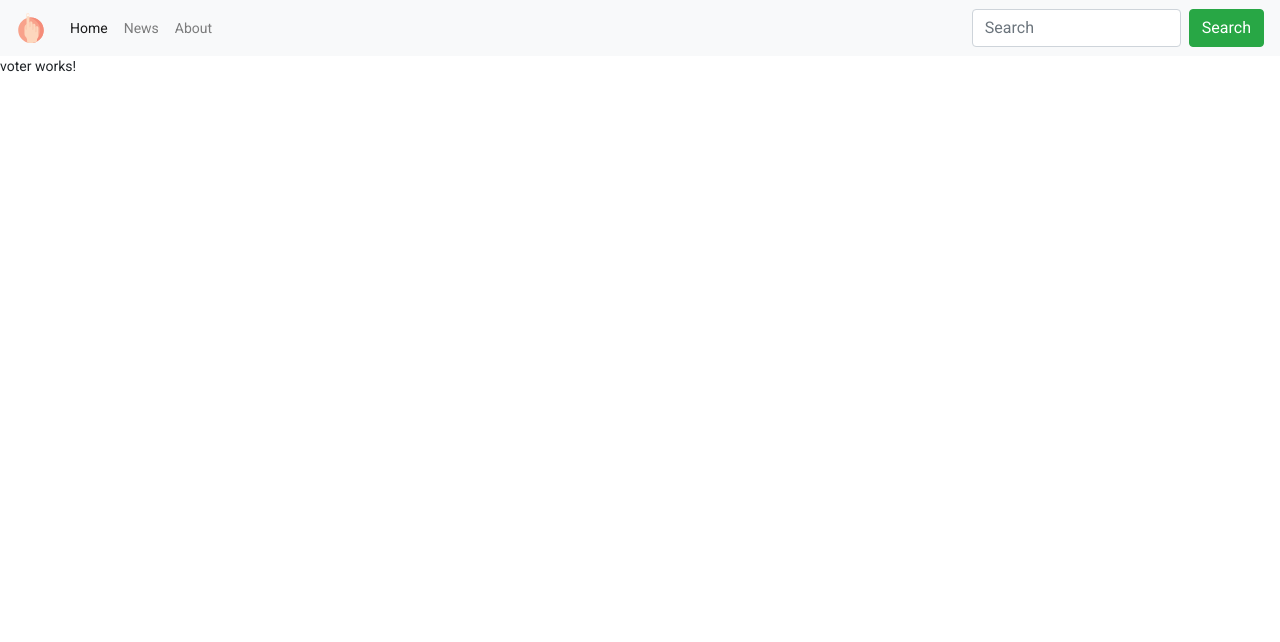
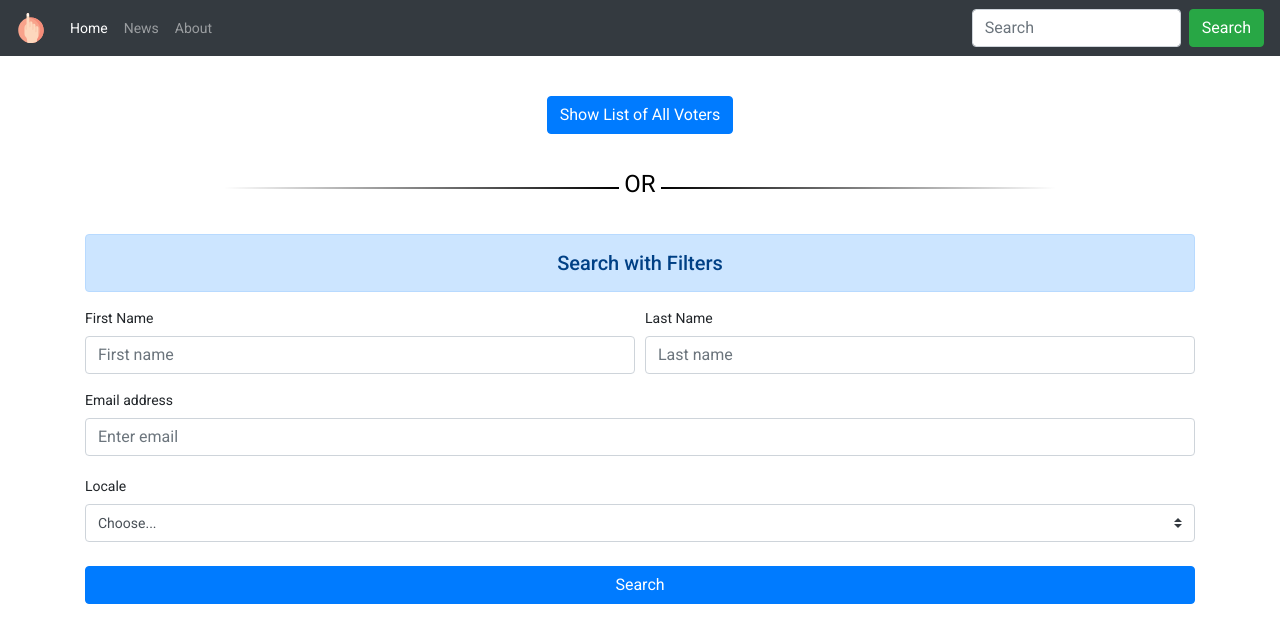
Before and after one commit to anshulShende/e_voting_app, an Angular app in the folder frontend/: page /voter in a window 1280 px wide. Shown: the top 642 px of the page. Built offline with nearby package versions, Linux system fonts and the light colour scheme.

Commit message:
completed voters page

```diff
--- a/frontend/src/app/app.component.html
+++ b/frontend/src/app/app.component.html
@@ -1,4 +1,4 @@
-<nav class="navbar navbar-expand-lg navbar-light bg-light">
+<nav class="navbar navbar-expand-lg navbar-dark bg-dark">
     <a class="navbar-brand" href="#">
       <img src="../assets/vote.svg" width="30" height="30" alt="">
     </a>
--- a/frontend/src/app/components/voter/voter.component.css
+++ b/frontend/src/app/components/voter/voter.component.css
@@ -0,0 +1,39 @@
+.container{
+    margin-top: 40px;
+}
+.block{
+    margin-top: 20px;
+}
+.divider {								/* minor cosmetics */
+    display: table;
+    font-size: 24px;
+    text-align: center;
+    width: 75%; 						/* divider width */
+    margin: 40px auto;					/* spacing above/below */
+}
+.divider span { display: table-cell; position: relative; }
+.divider span:first-child, .divider span:last-child {
+    width: 50%;
+    top: 13px;							/* adjust vertical align */
+    -moz-background-size: 100% 2px; 	/* line width */
+    background-size: 100% 2px; 			/* line width */
+    background-position: 0 0, 0 100%;
+    background-repeat: no-repeat;
+}
+.divider span:first-child {				/* color changes in here */
+    background-image: -webkit-gradient(linear, 0 0, 0 100%, from(transparent), to(#000));
+    background-image: -webkit-linear-gradient(180deg, transparent, #000);
+    background-image: -moz-linear-gradient(180deg, transparent, #000);
+    background-image: -o-linear-gradient(180deg, transparent, #000);
+    background-image: linear-gradient(90deg, transparent, #000);
+}
+.divider span:nth-child(2) {
+    color: #000; padding: 0px 5px; width: auto; white-space: nowrap;
+}
+.divider span:last-child {				/* color changes in here */
+    background-image: -webkit-gradient(linear, 0 0, 0 100%, from(#000), to(transparent));
+    background-image: -webkit-linear-gradient(180deg, #000, transparent);
+    background-image: -moz-linear-gradient(180deg, #000, transparent);
+    background-image: -o-linear-gradient(180deg, #000, transparent);
+    background-image: linear-gradient(90deg, #000, transparent);
+}
--- a/frontend/src/app/components/voter/voter.component.html
+++ b/frontend/src/app/components/voter/voter.component.html
@@ -1 +1,33 @@
-<p>voter works!</p>
+<div class="container">
+    <div class="text-center">
+        <button type="button" class="btn btn-primary btn-md align-center">Show List of All Voters</button>
+    </div>
+    <div class="divider"><span></span><span>OR</span><span></span></div>
+    <form>
+        <h2 class="alert alert-primary text-center">Search with Filters</h2>
+        <div class="form-group form-row">
+            <div class="col">
+                <label for="exampleInputEmail1">First Name</label>
+                <input type="text" class="form-control" placeholder="First name">
+            </div>
+            <div class="col">
+                <label for="exampleInputEmail1">Last Name</label>
+                <input type="text" class="form-control" placeholder="Last name">
+            </div>
+        </div>
+        <div class="form-group">
+            <label for="exampleInputEmail1">Email address</label>
+            <input type="email" class="form-control" id="exampleInputEmail1" placeholder="Enter email">
+        </div>
+        <div class="form-group">
+            <label class="my-1 mr-2" for="inlineFormCustomSelectPref">Locale</label>
+            <select class="custom-select my-1 mr-sm-2" id="inlineFormCustomSelectPref">
+                <option selected>Choose...</option>
+                <option value="1">Kasarvadavali</option>
+                <option value="2">Manpada</option>
+                <option value="3">Naupada</option>
+            </select>
+        </div>
+        <button type="button" class="btn btn-primary btn-md btn-block block">Search</button>
+    </form>
+</div>
```
